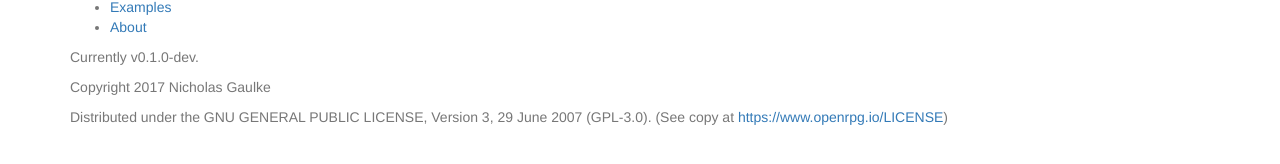
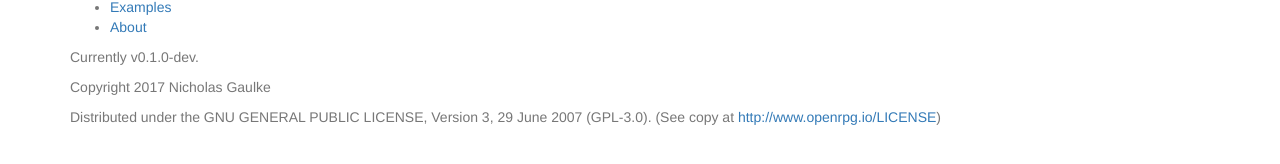
Before and after one commit to incomingstick/OpenRPG, a Jekyll site: the page built from docs/examples/example.md, in a window 1280 px wide. Shown: the part 137-301 px from the top of the page. Built offline with Jekyll 4.4.1, drawn with Linux system fonts in a browser that asks for light colours; nearby versions of some CDN libraries; our own code applies the rules of GitHub Pages for plain Markdown files; some of the changed lines change nothing that is shown.

Commit message:
removed SSL for now

```diff
--- a/docs/_config.yml
+++ b/docs/_config.yml
@@ -13,8 +13,8 @@
 destination:      _gh_pages
 host:             0.0.0.0
 port:             9001
-baseurl:          https://www.openrpg.io
-url:              https://www.openrpg.io
+baseurl:          http://www.openrpg.io
+url:              http://www.openrpg.io
 encoding:         UTF-8
 
 gems:
```
